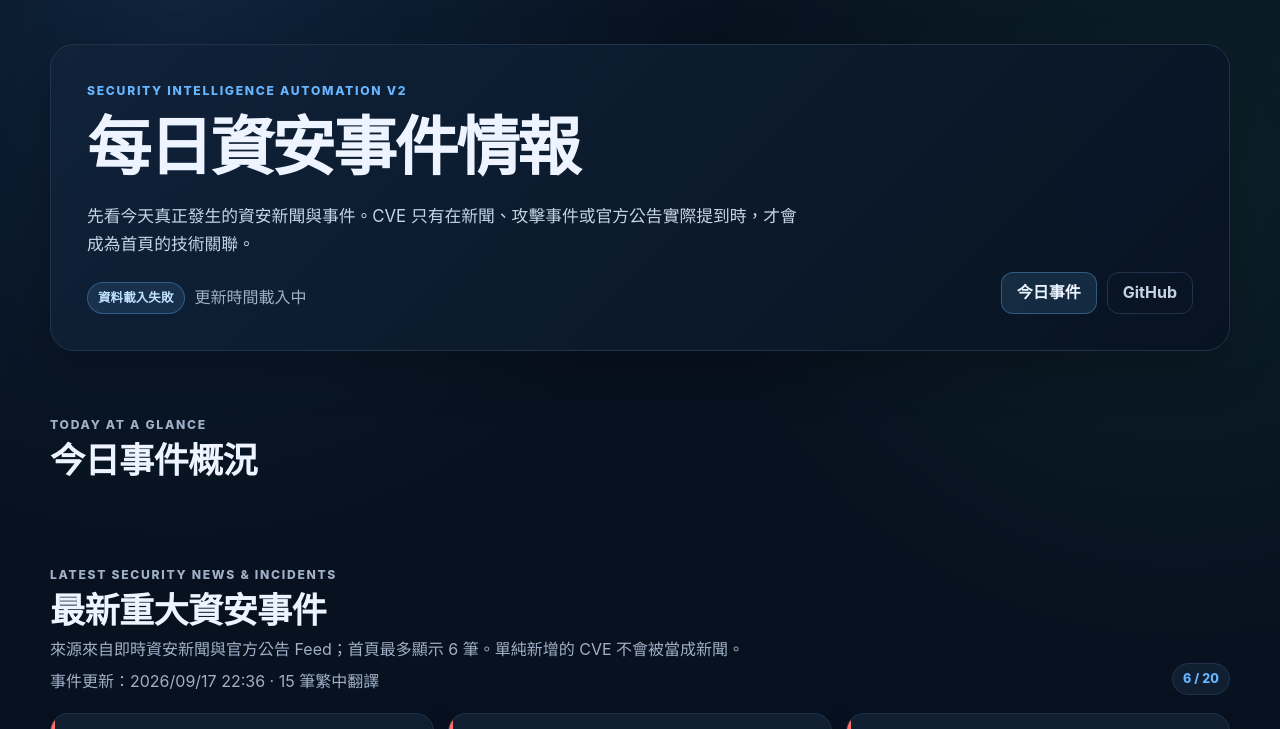
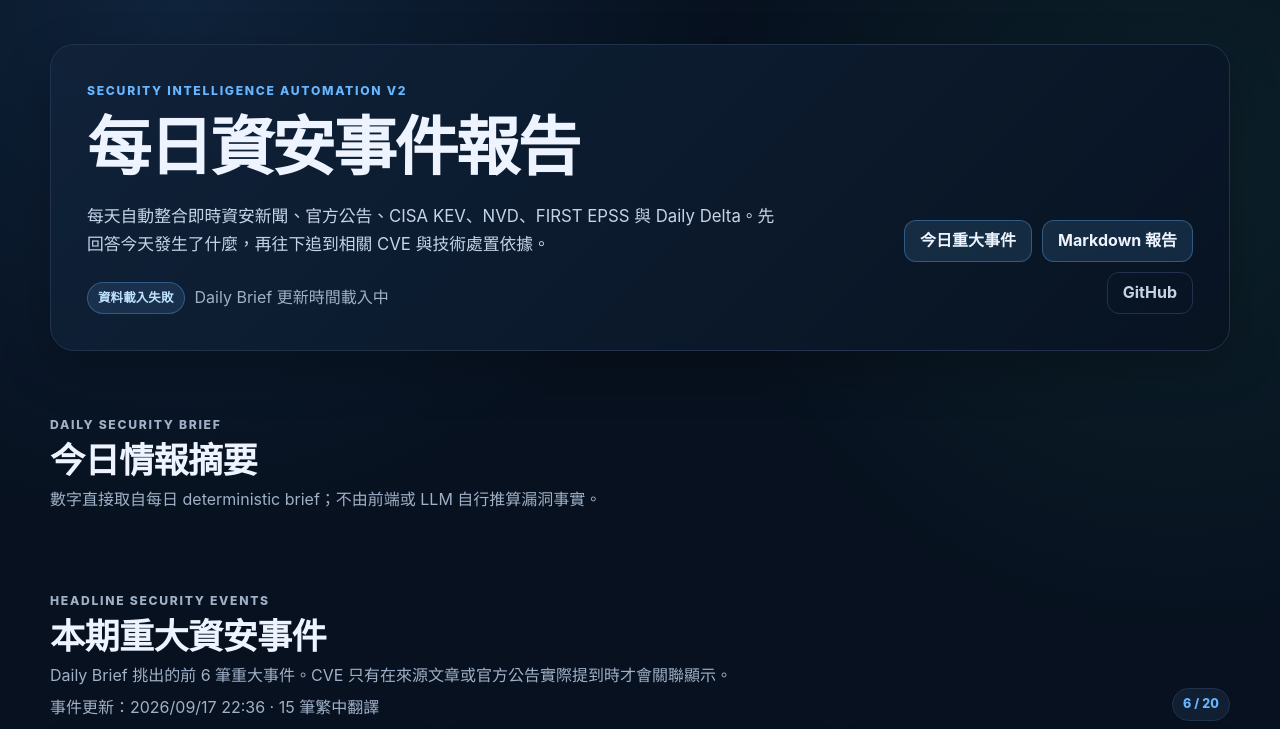
Before and after one commit to zenkispwan/security-report-automation, a website: page web/index.html in a window 1280 px wide. Shown: the top 729 px of the page. Drawn offline with Linux system fonts and the light colour scheme; no server answers; files whose address does not match are found by name.

Commit message:
web: make homepage a daily security brief

```diff
--- a/web/index.html
+++ b/web/index.html
@@ -4,8 +4,8 @@
   <meta charset="utf-8">
   <meta name="viewport" content="width=device-width, initial-scale=1">
   <meta name="color-scheme" content="dark light">
-  <meta name="description" content="每日資安事件情報：重大攻擊、勒索軟體、供應鏈、資料外洩、主動利用與相關 CVE。">
-  <title>每日資安事件情報｜Security Intelligence Automation V2</title>
+  <meta name="description" content="每日自動產生的繁中資安事件情報報告：重大攻擊、勒索軟體、資料外洩、主動利用、Daily Delta 與相關 CVE。">
+  <title>每日資安事件報告｜Security Intelligence Automation V2</title>
   <link rel="stylesheet" href="./styles.css">
   <link rel="stylesheet" href="./events.css">
 </head>
@@ -14,15 +14,16 @@
     <header class="hero">
       <div class="hero-copy">
         <p class="eyebrow">Security Intelligence Automation V2</p>
-        <h1>每日資安事件情報</h1>
-        <p class="lede">先看今天真正發生的資安新聞與事件。CVE 只有在新聞、攻擊事件或官方公告實際提到時，才會成為首頁的技術關聯。</p>
+        <h1>每日資安事件報告</h1>
+        <p class="lede">每天自動整合即時資安新聞、官方公告、CISA KEV、NVD、FIRST EPSS 與 Daily Delta。先回答今天發生了什麼，再往下追到相關 CVE 與技術處置依據。</p>
         <div class="status-row">
           <span id="modeBadge" class="status-badge">載入中</span>
-          <span id="updatedAt" class="muted">更新時間載入中</span>
+          <span id="updatedAt" class="muted">Daily Brief 更新時間載入中</span>
         </div>
       </div>
       <div class="hero-actions">
-        <a class="button secondary" href="#security-events">今日事件</a>
+        <a class="button secondary" href="#security-events">今日重大事件</a>
+        <a class="button secondary" href="./security_report_latest.md">Markdown 報告</a>
         <a class="button ghost" href="https://github.com/zenkispwan/security-report-automation" target="_blank" rel="noopener noreferrer">GitHub</a>
       </div>
     </header>
@@ -31,8 +32,9 @@
       <section aria-labelledby="summary-title">
         <div class="section-heading compact-heading">
           <div>
-            <p class="section-kicker">TODAY AT A GLANCE</p>
-            <h2 id="summary-title">今日事件概況</h2>
+            <p class="section-kicker">DAILY SECURITY BRIEF</p>
+            <h2 id="summary-title">今日情報摘要</h2>
+            <p>數字直接取自每日 deterministic brief；不由前端或 LLM 自行推算漏洞事實。</p>
           </div>
         </div>
         <div id="metrics" class="metric-grid" aria-live="polite"></div>
@@ -41,9 +43,9 @@
       <section id="security-events" aria-labelledby="events-title">
         <div class="section-heading">
           <div>
-            <p class="section-kicker">LATEST SECURITY NEWS & INCIDENTS</p>
-            <h2 id="events-title">最新重大資安事件</h2>
-            <p>來源來自即時資安新聞與官方公告 Feed；首頁最多顯示 6 筆。單純新增的 CVE 不會被當成新聞。</p>
+            <p class="section-kicker">HEADLINE SECURITY EVENTS</p>
+            <h2 id="events-title">本期重大資安事件</h2>
+            <p>Daily Brief 挑出的前 6 筆重大事件。CVE 只有在來源文章或官方公告實際提到時才會關聯顯示。</p>
             <p id="securityEventFreshness" class="muted">事件更新時間載入中</p>
           </div>
           <a id="securityEventCount" class="count-chip event-count-link" href="./events.html" aria-label="查看全部資安事件">—</a>
@@ -52,13 +54,13 @@
         <div class="event-more-actions">
           <a class="button secondary" href="./events.html">查看全部事件</a>
         </div>
-        <p class="event-trust-note">事件標題、來源與 CVE 關聯來自 Collector 抓取的目前來源。CVE 標籤只在來源文章／公告實際出現該 CVE 時顯示；未知資訊不補猜。</p>
+        <p class="event-trust-note">事件標題、來源與 CVE 關聯來自 Collector 已取得的新聞／官方來源；繁中內容是對既有來源文字的翻譯與整理。未知資訊維持未確認。</p>
       </section>
 
       <details class="technical-panel">
         <summary>
           <span>
-            <strong>技術漏洞資料</strong>
+            <strong>今日技術變化與 CVE 情報</strong>
             <small>需要時再展開 Daily Delta、CVSS、EPSS、KEV 與完整 CVE 優先清單</small>
           </span>
           <span class="technical-panel-action">展開</span>
@@ -68,9 +70,9 @@
           <section aria-labelledby="delta-title">
             <div class="section-heading">
               <div>
-                <p class="section-kicker">TECHNICAL DELTA</p>
-                <h2 id="delta-title">Daily Delta</h2>
-                <p>這裡保留完整漏洞狀態變化，但不再主導首頁。</p>
+                <p class="section-kicker">DAILY DELTA</p>
+                <h2 id="delta-title">自上一份報告的重要變化</h2>
+                <p>只列入 deterministic Daily Delta：新 CVE、新 KEV、EPSS 顯著上升與利用狀態等重要變化。</p>
               </div>
               <span id="deltaCount" class="count-chip">—</span>
             </div>
@@ -111,7 +113,7 @@
         <div>
           <p class="section-kicker">TRUST BOUNDARY</p>
           <h2 id="method-title">Facts 與 Intelligence 分離</h2>
-          <p>新聞與公告提供事件 Facts；CISA KEV、NVD、FIRST EPSS 提供漏洞 Facts。LLM 只負責後續摘要與分析，不產生不存在的事件或 CVE。</p>
+          <p>新聞與官方公告提供事件 Facts；CISA KEV、NVD、FIRST EPSS 提供漏洞 Facts。LLM 只負責翻譯、摘要與分析，不產生不存在的事件、CVE、CVSS、EPSS、KEV、利用狀態或受影響版本。</p>
         </div>
       </section>
     </main>
```
